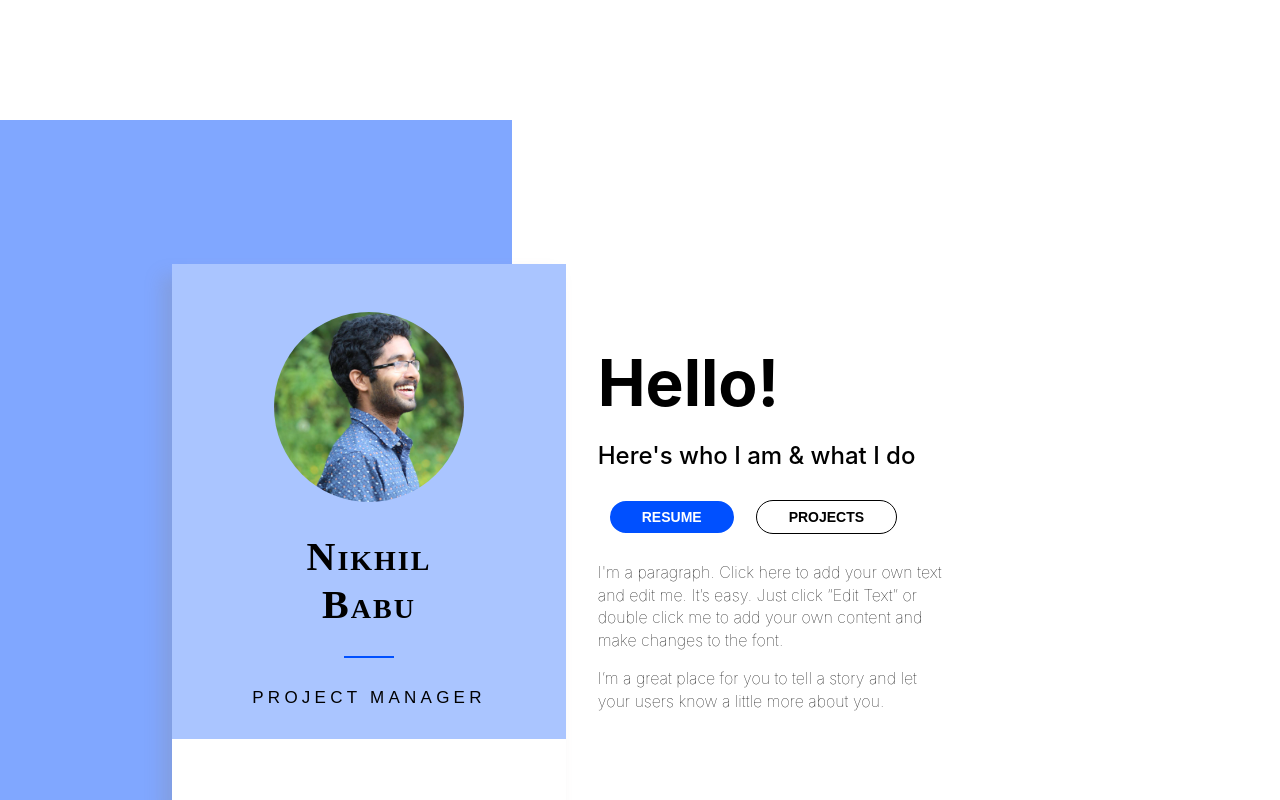
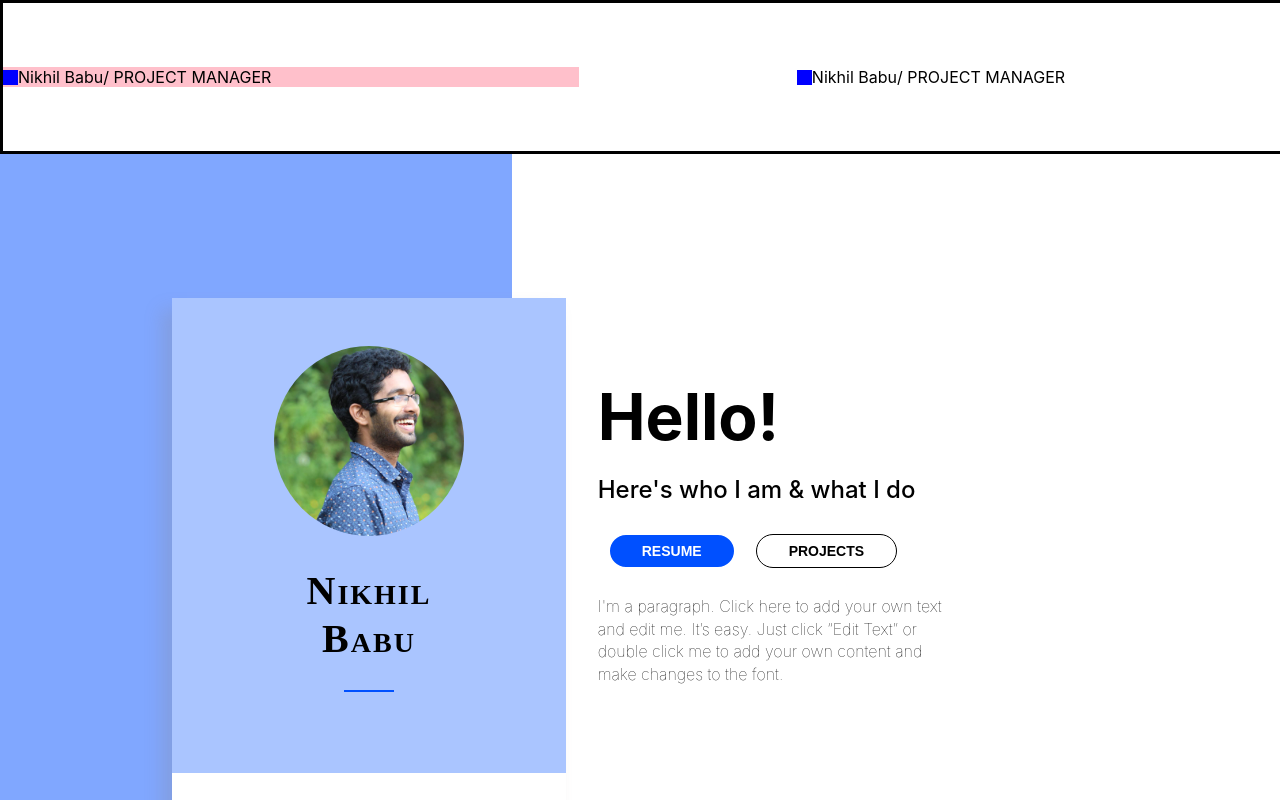
Before and after one commit to Nikhil713/Portfolio, a React (Create React App) app in the folder website/: page / in a window 1280 px wide. Shown: the top 800 px of the page. Built offline with nearby package versions, Linux system fonts and the light colour scheme.

Commit message:
Layout navbar

```diff
--- a/website/src/components/navbar/navbar.css
+++ b/website/src/components/navbar/navbar.css
@@ -1,4 +1,45 @@
 .navbar-container{
-    height: 120px;
     width: 100%;
+
+    border: solid;
 }
+
+nav{
+    display: flex;
+    /* flex-grow: 1 1; */
+    /* justify-content: center; */
+    align-items: center;
+}
+
+.nav-left{
+    /* height: 130px; */
+    width: 50%;
+
+    /* padding: 4rem; */
+
+    display: flex;
+    justify-content: left;
+    align-items: center;
+
+    float: left;
+    background-color: pink;
+
+}
+
+.blue-square {
+    height: 15px;
+    width: 15px;
+    background-color: blue;
+}
+
+.nav-right{
+    width: 50%;
+    /* height: 130px; */
+
+    padding: 4rem;
+
+    display: flex;
+    justify-content: center;
+    align-items: center;
+    /* background-color: red; */
+}
--- a/website/src/components/navbar/navbar.js
+++ b/website/src/components/navbar/navbar.js
@@ -1,11 +1,22 @@
 import React from 'react'
 import './navbar.css'
 
-export default class Navbar extends React.Component{
-    render(){
-        return(
+export default class Navbar extends React.Component {
+    render() {
+        return (
             <div className="navbar-container">
-
+                <nav>
+                    <div className="nav-left">
+                        <div className="blue-square"></div>
+                        <div className="nav-name"> Nikhil Babu</div>
+                        <div className="nav-details">/ PROJECT MANAGER</div>
+                    </div>
+                    <div className="nav-right">
+                        <div className="blue-square"></div>
+                        <div className="nav-name"> Nikhil Babu</div>
+                        <div className="nav-details">/ PROJECT MANAGER</div>
+                    </div>
+                </nav>
             </div>
         )
     }
```
